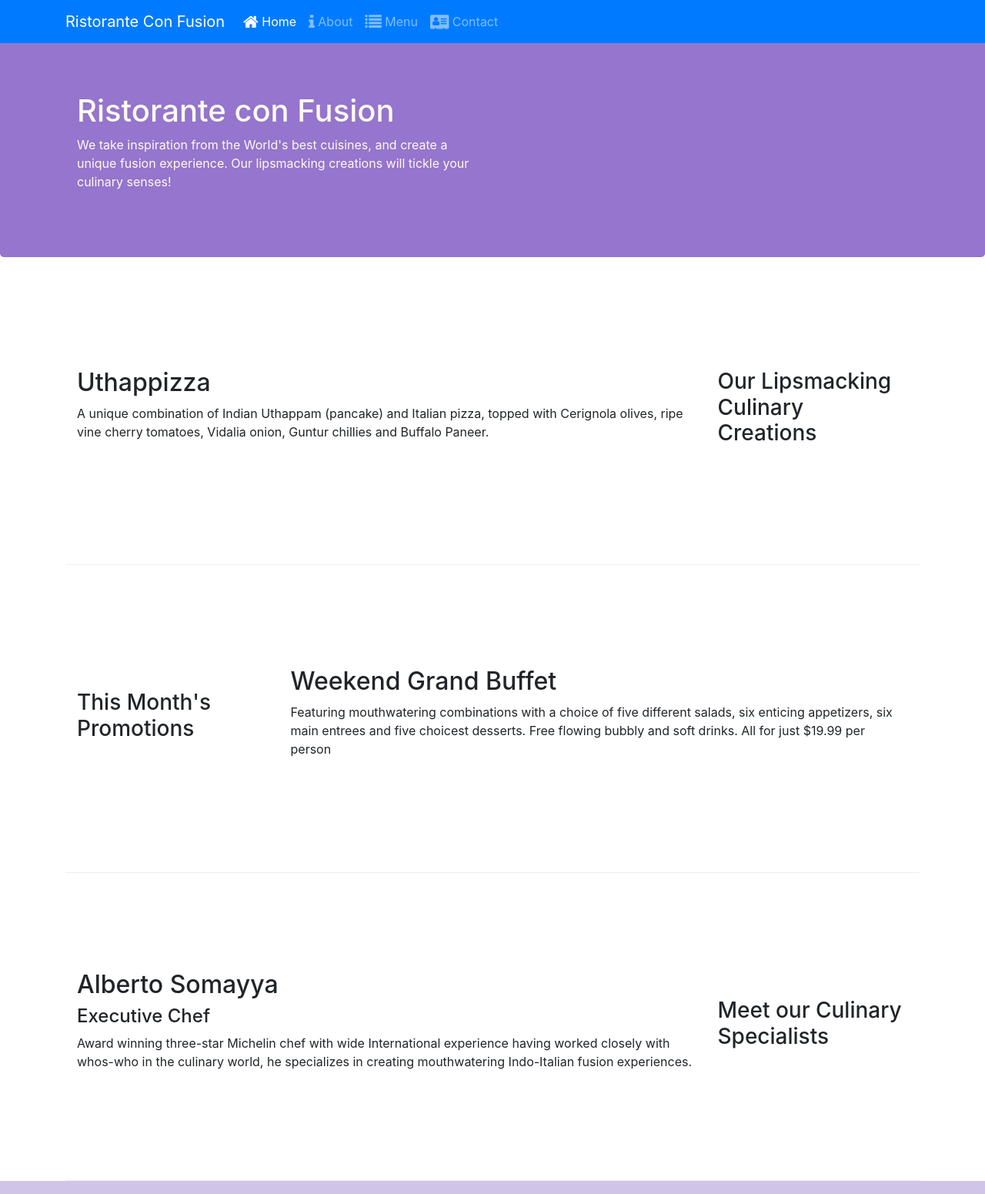
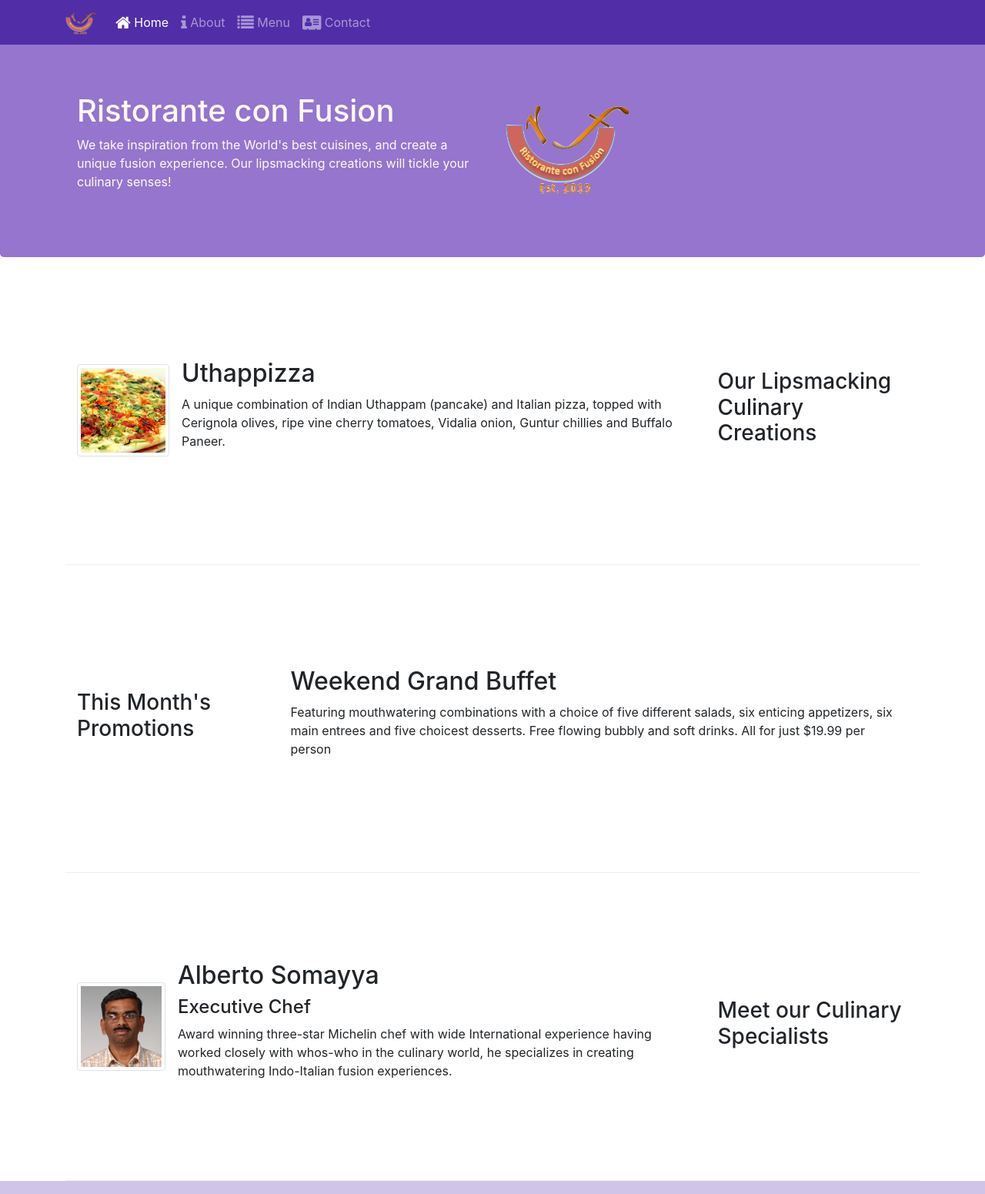
Before and after one commit to Jayesh-Badwal/MERN, a website: page index.html in a window 1280 px wide. Shown: the top 1551 px of the page at 77% size. Drawn offline with nearby package versions, Linux system fonts and the light colour scheme.

Commit message:
Images and Media

```diff
--- a/index.html
+++ b/index.html
@@ -17,12 +17,12 @@
 
 <body>
 
-    <nav class="navbar navbar-dark navbar-expand-sm bg-primary fixed-top">
+    <nav class="navbar navbar-dark navbar-expand-sm fixed-top">
         <div class="container">
             <button class="navbar-toggler" type="button" data-toggle="collapse" data-target="#Navbar">
                 <span class="navbar-toggler-icon"></span>
             </button>
-            <a class="navbar-brand" href="#">Ristorante Con Fusion</a>
+            <a class="navbar-brand" href="#"><img src="img/logo.png" height="30" width="41"></a>
             <div class="collapse navbar-collapse" id="Navbar">
                 <ul class="navbar-nav mr-auto">
                     <li class="nav-item active"><a class="nav-link" href="#"><span class="fa fa-home fa-lg"></span> Home</a></li>
@@ -41,7 +41,8 @@
                     <h1>Ristorante con Fusion</h1>
                     <p>We take inspiration from the World's best cuisines, and create a unique fusion experience. Our lipsmacking creations will tickle your culinary senses!</p>
                 </div>
-                <div class="col-12 col-sm">
+                <div class="col-12 col-sm align-self-center">
+                    <img src="img/logo.png" class="img-fluid">
                 </div>
             </div>
         </div>
@@ -53,8 +54,17 @@
                 <h3>Our Lipsmacking Culinary Creations</h3>
             </div>
             <div class="col col-sm order-sm-first col-md">
-                <h2>Uthappizza</h2>
-                <p>A unique combination of Indian Uthappam (pancake) and Italian pizza, topped with Cerignola olives, ripe vine cherry tomatoes, Vidalia onion, Guntur chillies and Buffalo Paneer.</p>
+                <div class="media">
+                    <img class="d-flex mr-3 img-thumbnail align-self-center"
+                            src="img/uthappizza.png" alt="Uthappizza">
+                    <div class="media-body">
+                        <h2 class="mt-0">Uthappizza</h2>
+                        <p class="d-none d-sm-block">A unique combination of Indian Uthappam (pancake) and
+                            Italian pizza, topped with Cerignola olives, ripe vine
+                            cherry tomatoes, Vidalia onion, Guntur chillies and
+                            Buffalo Paneer.</p>
+                    </div>
+                </div>
             </div>
         </div>
 
@@ -69,14 +79,25 @@
             </div>
         </div>
 
+
         <div class="row row-content align-items-center">
             <div class="col-12 col-sm-4 order-sm-last col-md-3">
                 <h3>Meet our Culinary Specialists</h3>
             </div>
             <div class="col col-sm order-sm-first col-md">
-                <h2>Alberto Somayya</h2>
-                <h4>Executive Chef</h4>
-                <p>Award winning three-star Michelin chef with wide International experience having worked closely with whos-who in the culinary world, he specializes in creating mouthwatering Indo-Italian fusion experiences. </p>
+                <div class="media">
+                    <img class="d-flex mr-3 img-thumbnail align-self-center"
+                        src="img/alberto.png" alt="Alberto Somayya">
+                    <div class="media-body">
+                        <h2 class="mt-0">Alberto Somayya</h2>
+                        <h4>Executive Chef</h4>
+                        <p class="d-none d-sm-block">Award winning three-star Michelin chef with wide
+                            International experience having worked closely with
+                            whos-who in the culinary world, he specializes in
+                            creating mouthwatering Indo-Italian fusion experiences.
+                        </p>
+                    </div>
+                </div>
             </div>
         </div>
     </div>
```
Also changed, not shown: aboutus.html (+6 -5 lines), contactus.html (+3 -2 lines), img/alberto.png (added), img/buffet.png (added), img/logo.png (added), img/uthappizza.png (added), 1 other file.
